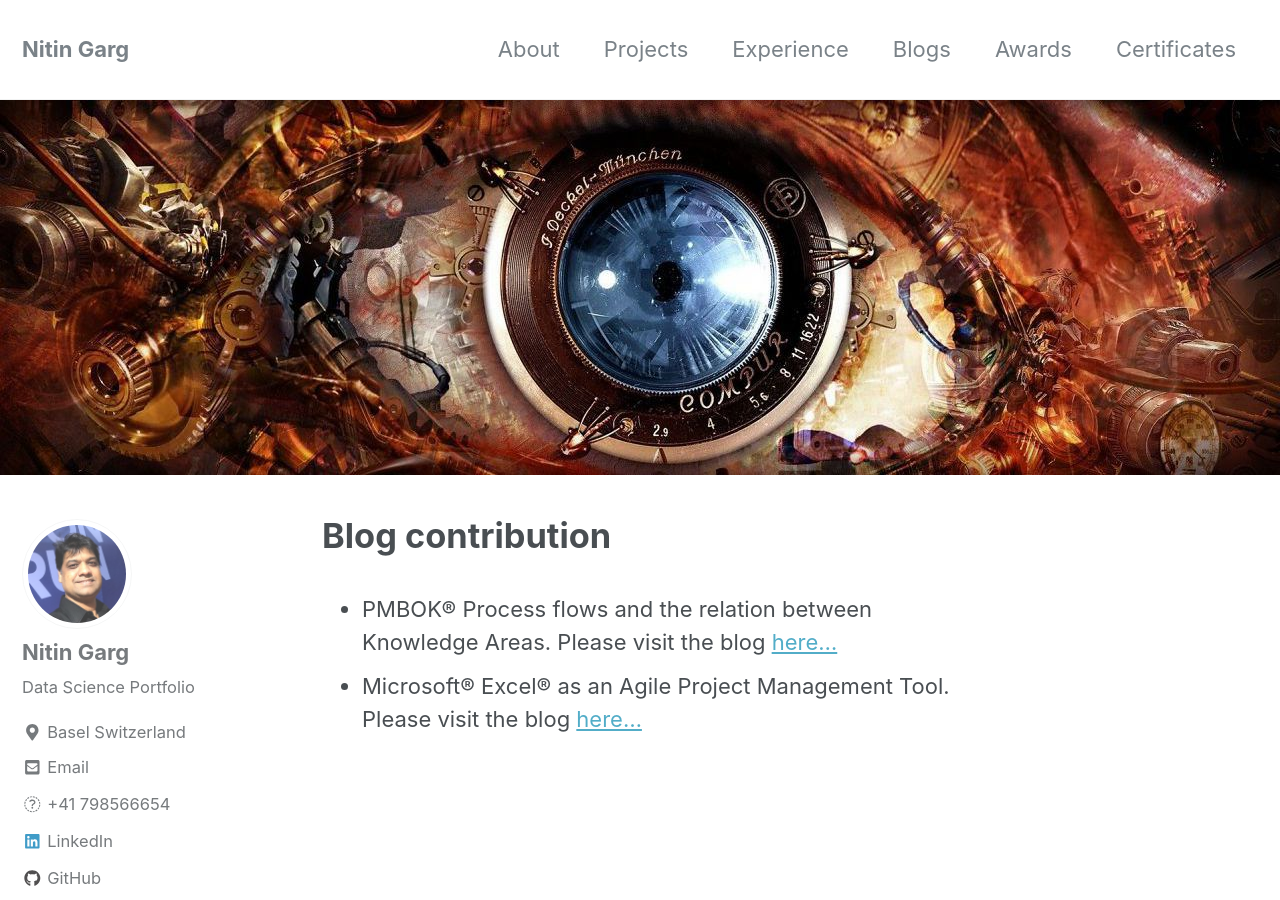
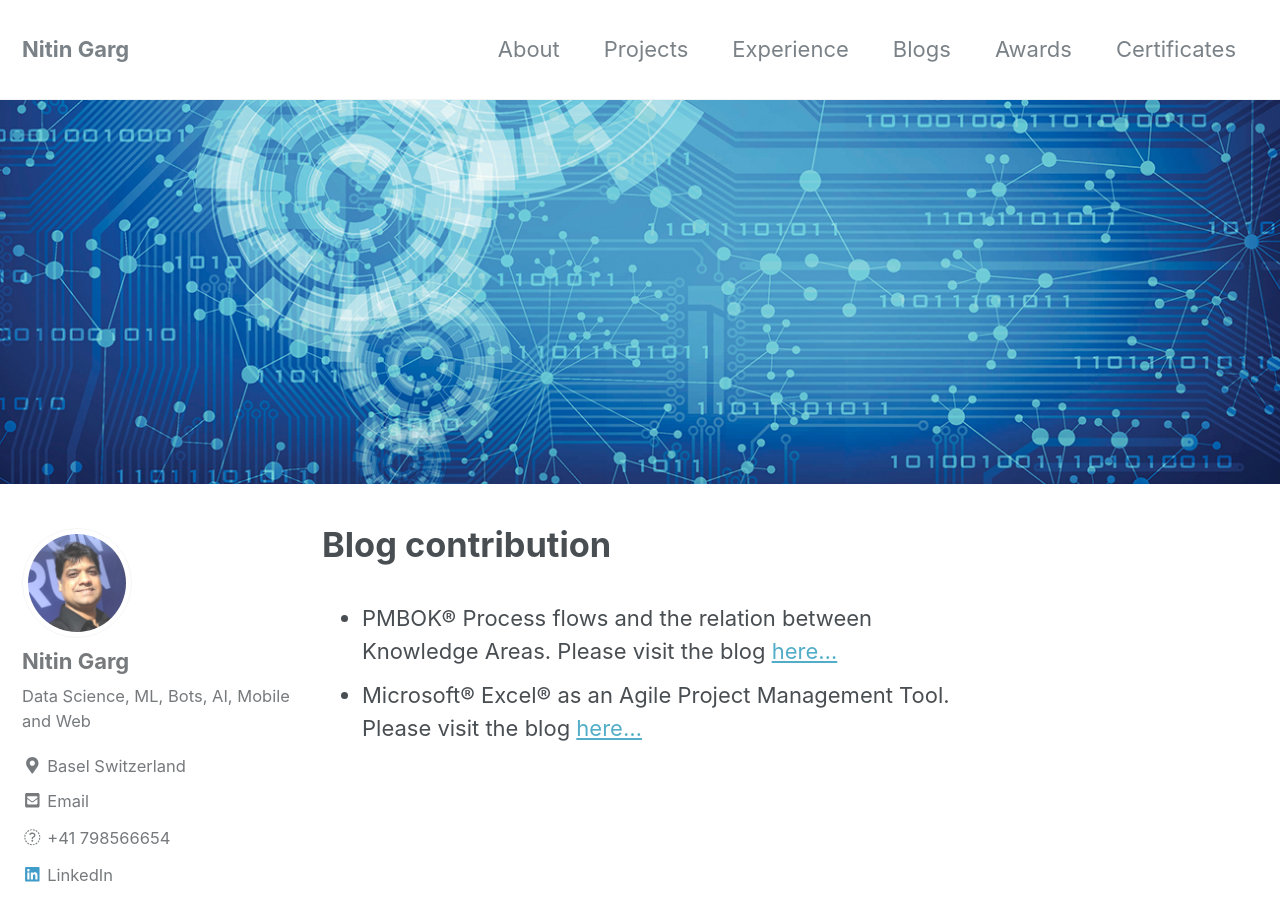
Before and after one commit to nitsg2530/nitsg2530.github.io, a Jekyll site: the page built from _pages/blogs.md, in a window 1280 px wide and 900 px high. Built offline with Jekyll 4.4.1, drawn with Linux system fonts in a browser that asks for light colours; nearby versions of some CDN libraries.

Commit message:
Add images

```diff
--- a/_config.yml
+++ b/_config.yml
@@ -86,7 +86,7 @@ analytics:
 author:
   name             : "Nitin Garg"
   avatar           : "/images/bio-pic-2.jpg" # path of avatar image, e.g. "/assets/images/bio-photo.jpg"
-  bio              : "Data Science Portfolio"
+  bio              : "Data Science, ML, Bots, AI, Mobile and Web"
   location         : "Basel Switzerland"
   email            : "ng2530@gmail.com"
   uri              :
--- a/_pages/blogs.md
+++ b/_pages/blogs.md
@@ -3,7 +3,7 @@ permalink: /blogs/
 title: "Blog contribution"
 author_profile: true
 header:
-  image: "/images/fort point.jpg"
+  image: "/images/Digital.jpg"
 ---
 
 
```
Also changed, not shown: _pages/certificates.md (+1 -1 lines), _pages/experience.md (+1 -1 lines), images/Digital.jpg (added), images/Innovation.jpg (added), images/Move.jpeg (added).
